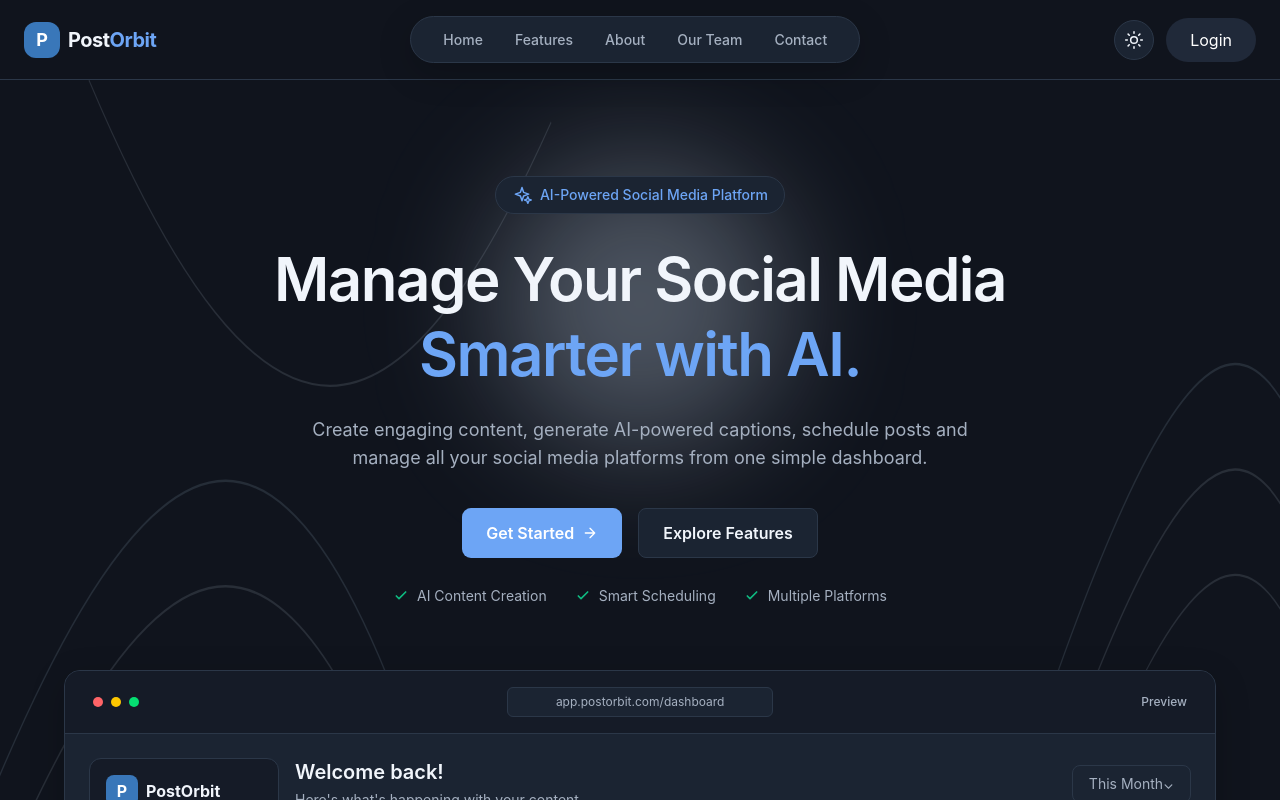
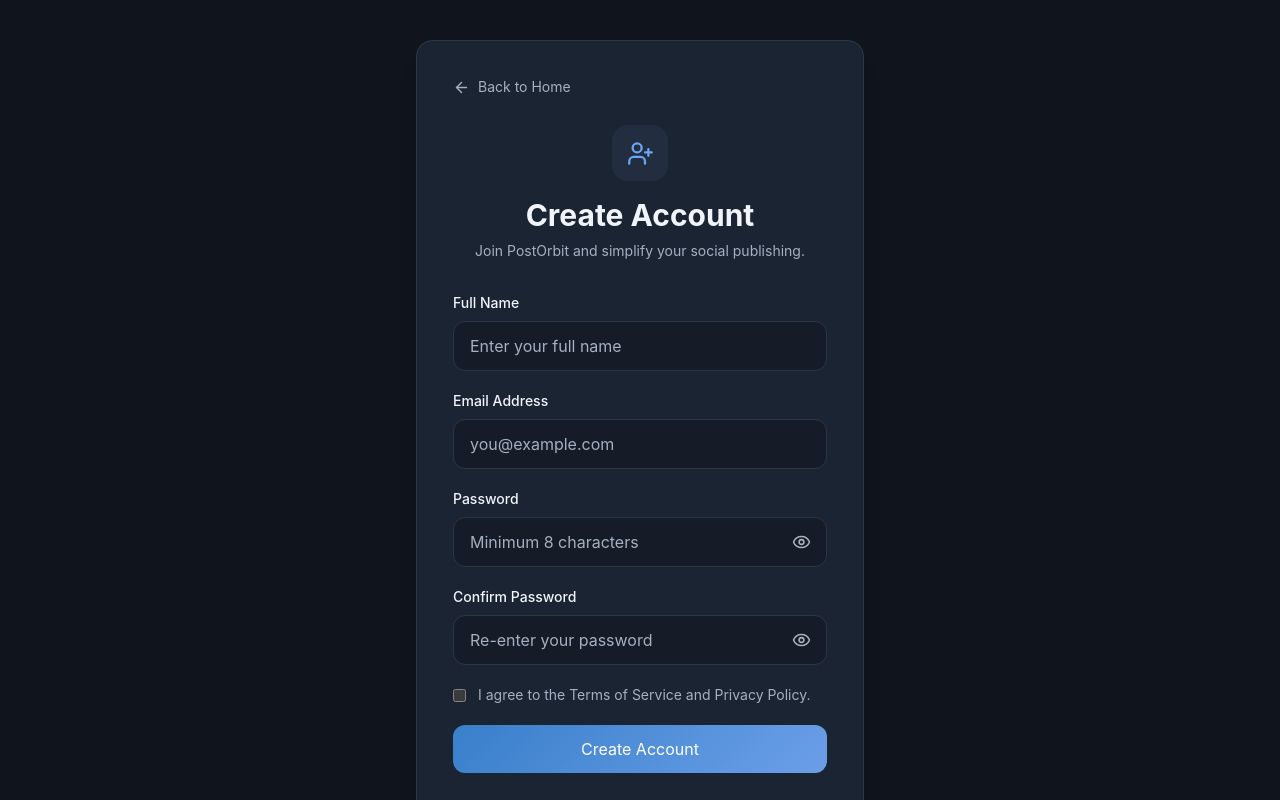
Before and after one commit to sanjeev-kumar80/PostOrbit, a React (Vite) app in the folder client/: page /signup in a window 1280 px wide. Before the commit this address led to /. Shown: the top 800 px of the page. Built offline with nearby package versions, Linux system fonts and the light colour scheme.

Commit message:
add user signup page

```diff
--- a/client/src/App.jsx
+++ b/client/src/App.jsx
@@ -36,12 +36,14 @@
 
 
 
+
 import { Routes, Route, Navigate } from "react-router-dom";
 
 import Home from "./pages/Home";
 import LoginSelection from "./pages/LoginSelection";
 import UserLogin from "./pages/UserLogin";
 import AdminLogin from "./pages/AdminLogin";
+import UserSignup from "./pages/UserSignup";
 
 function App() {
   return (
@@ -50,6 +52,8 @@ function App() {
       <Route path="/login" element={<LoginSelection />} />
       <Route path="/user-login" element={<UserLogin />} />
       <Route path="/admin-login" element={<AdminLogin />} />
+      <Route path="/signup" element={<UserSignup />} />
+
       <Route path="*" element={<Navigate to="/" replace />} />
     </Routes>
   );
--- /dev/null
+++ b/client/src/Pages/UserSignup.jsx
@@ -0,0 +1,221 @@
+
+import { useState } from "react";
+import { Link, useNavigate } from "react-router-dom";
+import { Eye, EyeOff, UserPlus, ArrowLeft } from "lucide-react";
+
+function UserSignup() {
+  const navigate = useNavigate();
+
+  const [showPassword, setShowPassword] = useState(false);
+  const [showConfirmPassword, setShowConfirmPassword] = useState(false);
+
+  const [formData, setFormData] = useState({
+    name: "",
+    email: "",
+    password: "",
+    confirmPassword: "",
+    agree: false,
+  });
+
+  const handleChange = (e) => {
+    const { name, value, type, checked } = e.target;
+
+    setFormData((prev) => ({
+      ...prev,
+      [name]: type === "checkbox" ? checked : value,
+    }));
+  };
+
+  const handleSubmit = (e) => {
+    e.preventDefault();
+
+    if (formData.password.length < 8) {
+      alert("Password must contain at least 8 characters.");
+      return;
+    }
+
+    if (formData.password !== formData.confirmPassword) {
+      alert("Passwords do not match.");
+      return;
+    }
+
+    if (!formData.agree) {
+      alert("Please accept the Terms and Conditions.");
+      return;
+    }
+
+    alert("Signup UI is working! Backend registration will be connected later.");
+    navigate("/user-login");
+  };
+
+  const inputClass =
+    "w-full rounded-xl border px-4 py-3 outline-none transition theme-input";
+
+  return (
+    <div
+      className="min-h-screen flex items-center justify-center px-4 py-10"
+      style={{ background: "var(--bg-primary)" }}
+    >
+      <div
+        className="w-full max-w-md rounded-2xl border p-7 sm:p-9 shadow-xl"
+        style={{
+          background: "var(--bg-card)",
+          borderColor: "var(--border)",
+        }}
+      >
+        <Link
+          to="/"
+          className="inline-flex items-center gap-2 text-sm theme-muted hover:theme-accent mb-7"
+        >
+          <ArrowLeft size={17} />
+          Back to Home
+        </Link>
+
+        <div className="text-center mb-8">
+          <div
+            className="w-14 h-14 rounded-2xl flex items-center justify-center mx-auto mb-4"
+            style={{
+              background: "var(--surface-hover)",
+              color: "var(--accent)",
+            }}
+          >
+            <UserPlus size={27} />
+          </div>
+
+          <h1 className="text-3xl font-bold theme-heading">
+            Create Account
+          </h1>
+
+          <p className="theme-muted mt-2 text-sm">
+            Join PostOrbit and simplify your social publishing.
+          </p>
+        </div>
+
+        <form onSubmit={handleSubmit} className="space-y-5">
+          <div>
+            <label className="block text-sm font-medium theme-heading mb-2">
+              Full Name
+            </label>
+            <input
+              type="text"
+              name="name"
+              value={formData.name}
+              onChange={handleChange}
+              placeholder="Enter your full name"
+              className={inputClass}
+              required
+            />
+          </div>
+
+          <div>
+            <label className="block text-sm font-medium theme-heading mb-2">
+              Email Address
+            </label>
+            <input
+              type="email"
+              name="email"
+              value={formData.email}
+              onChange={handleChange}
+              placeholder="you@example.com"
+              className={inputClass}
+              required
+            />
+          </div>
+
+          <div>
+            <label className="block text-sm font-medium theme-heading mb-2">
+              Password
+            </label>
+
+            <div className="relative">
+              <input
+                type={showPassword ? "text" : "password"}
+                name="password"
+                value={formData.password}
+                onChange={handleChange}
+                placeholder="Minimum 8 characters"
+                className={`${inputClass} pr-12`}
+                required
+              />
+
+              <button
+                type="button"
+                onClick={() => setShowPassword(!showPassword)}
+                className="absolute right-4 top-1/2 -translate-y-1/2 theme-muted"
+                aria-label="Toggle password visibility"
+              >
+                {showPassword ? <EyeOff size={19} /> : <Eye size={19} />}
+              </button>
+            </div>
+          </div>
+
+          <div>
+            <label className="block text-sm font-medium theme-heading mb-2">
+              Confirm Password
+            </label>
+
+            <div className="relative">
+              <input
+                type={showConfirmPassword ? "text" : "password"}
+                name="confirmPassword"
+                value={formData.confirmPassword}
+                onChange={handleChange}
+                placeholder="Re-enter your password"
+                className={`${inputClass} pr-12`}
+                required
+              />
+
+              <button
+                type="button"
+                onClick={() =>
+                  setShowConfirmPassword(!showConfirmPassword)
+                }
+                className="absolute right-4 top-1/2 -translate-y-1/2 theme-muted"
+                aria-label="Toggle confirm password visibility"
+              >
+                {showConfirmPassword ? (
+                  <EyeOff size={19} />
+                ) : (
+                  <Eye size={19} />
+                )}
+              </button>
+            </div>
+          </div>
+
+          <label className="flex items-start gap-3 text-sm theme-muted">
+            <input
+              type="checkbox"
+              name="agree"
+              checked={formData.agree}
+              onChange={handleChange}
+              className="mt-1 accent-blue-500"
+            />
+            <span>
+              I agree to the Terms of Service and Privacy Policy.
+            </span>
+          </label>
+
+          <button
+            type="submit"
+            className="w-full rounded-xl py-3 font-semibold text-white transition hover:opacity-90"
+            style={{ background: "var(--accent-gradient)" }}
+          >
+            Create Account
+          </button>
+        </form>
+
+        <p className="text-center text-sm theme-muted mt-7">
+          Already have an account?{" "}
+          <Link
+            to="/user-login"
+            className="font-semibold theme-accent"
+          >
+            Login
+          </Link>
+        </p>
+      </div>
+    </div>
+  );
+}
+
+export default UserSignup;
```
